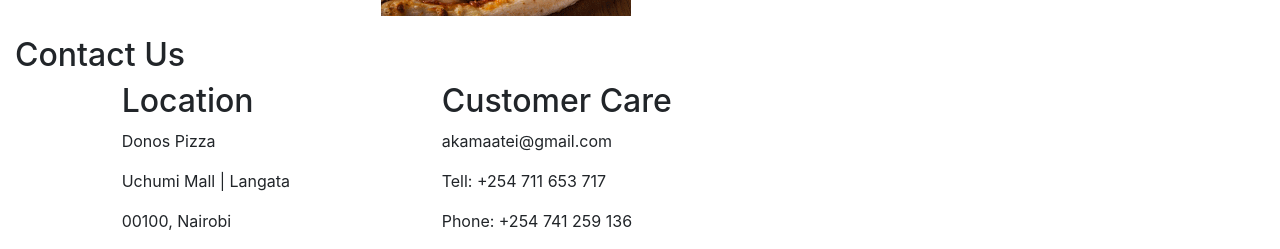
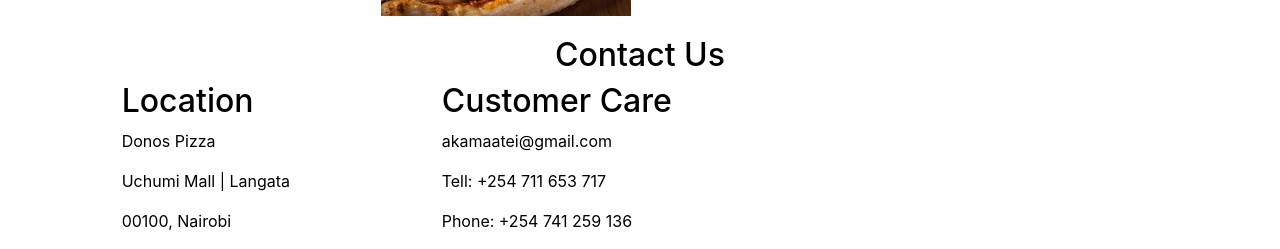
Before and after one commit to FredAtei/Pizza-order, a plain HTML site: page index.html in a window 1280 px wide. Shown: the part 2076-2325 px from the top of the page. Drawn offline with nearby package versions, Linux system fonts and the light colour scheme.

Commit message:
add contact style

```diff
--- a/css/styles.css
+++ b/css/styles.css
@@ -243,3 +243,13 @@ html {
     margin-right: 10%;
   }
 }
+
+#contact h2{
+  text-align: center;
+}
+#contact{
+  color: black;
+}
+#contactdetails h2{
+  text-align: left;
+}
```
